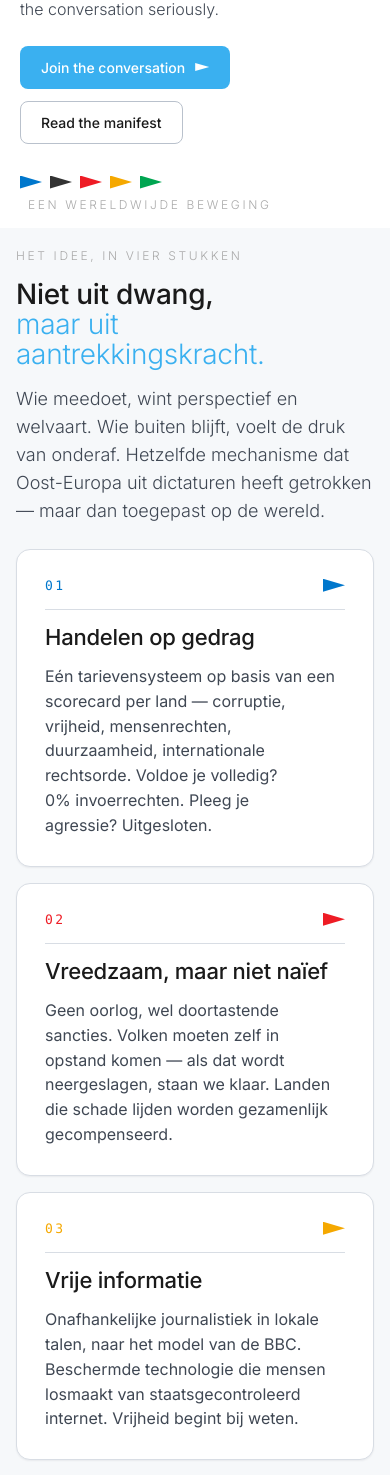
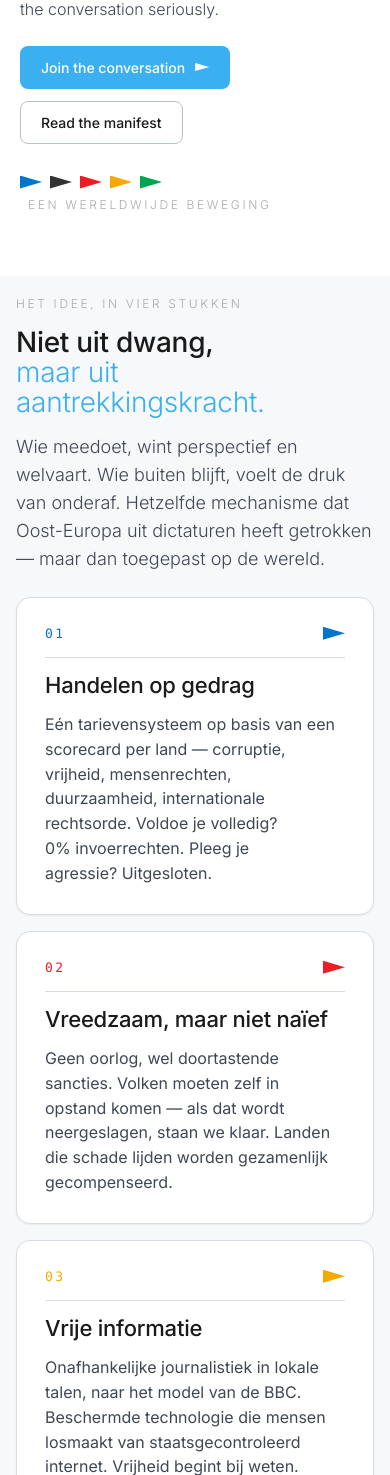
Before and after one commit to GerhardTop/global-union-forum, a Flask app: page / in a window 390 px wide. Shown: the part 1192-2667 px from the top of the page. Run offline with Flask 3, Linux system fonts and the light colour scheme; data comes from the database, SQL or seed files in the repository.

Commit message:
fix: ruimte onder wereldwijde beweging sectie op mobiel

```diff
--- a/flask_registration/app/static/css/kit.css
+++ b/flask_registration/app/static/css/kit.css
@@ -2349,7 +2349,7 @@ body {
   /* ── Homepage — Hero ────────────────────────────────────── */
   .gu-hero {
     grid-template-columns: 1fr;
-    padding: 48px 20px 16px; /* mobile bottom matches .gu-section top padding */
+    padding: 48px 20px 4rem;
     gap: 32px;
   }
   .gu-hero__symbol { display: none; }
```
